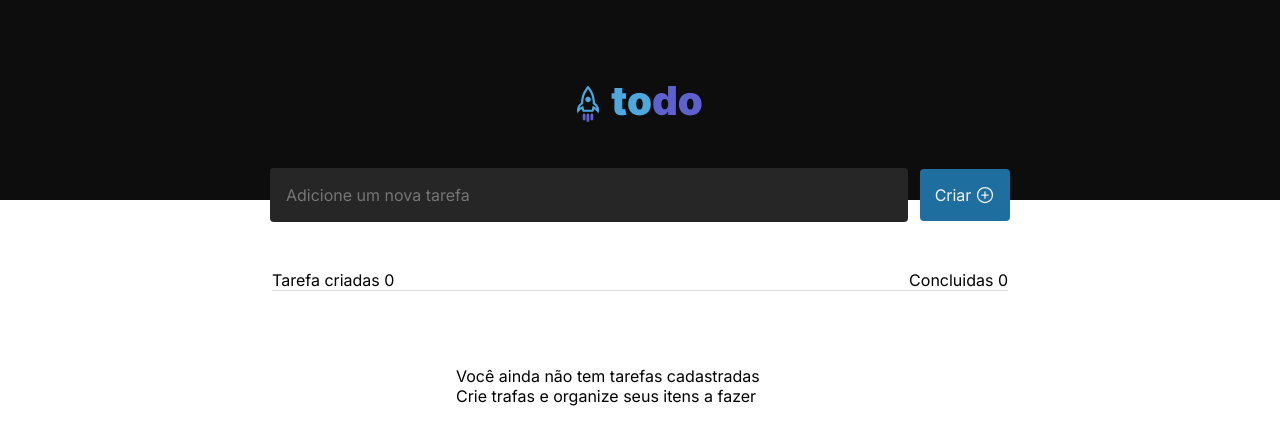
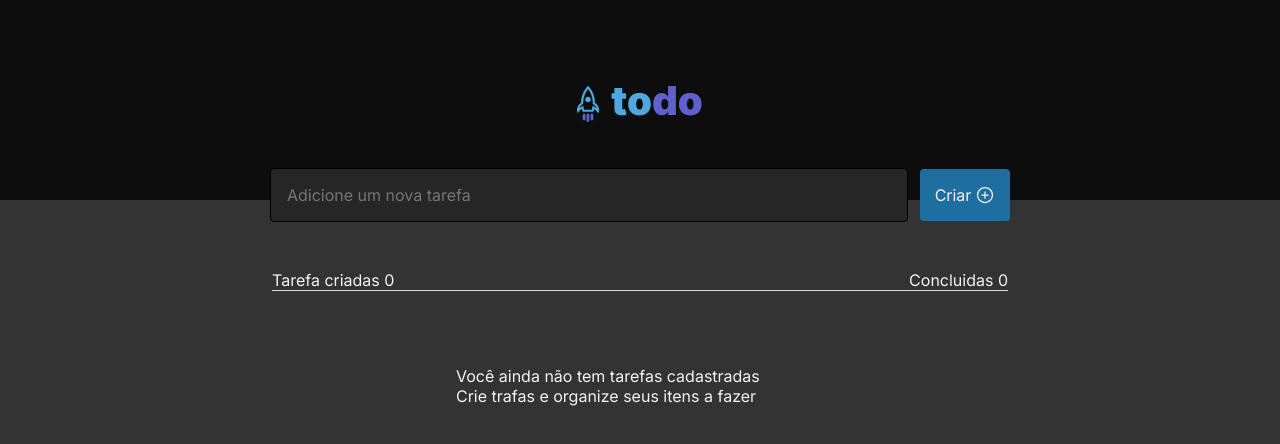
Before and after one commit to TiagoSansas/ToDo_List, a React (Vite) app: page / in a window 1280 px wide. Shown: the top 444 px of the page. Built offline with nearby package versions, Linux system fonts and the light colour scheme.

Commit message:
Ajustes no layout

```diff
--- a/src/components/AddTask.module.css
+++ b/src/components/AddTask.module.css
@@ -11,7 +11,7 @@
   margin-right: 0.75rem;
   background: var(--gray-500);
 
-  border:0;
+  border:1px solid black;
   border-radius: 4px;
 
   color:var(--gray-100)
--- a/src/components/ListTask.module.css
+++ b/src/components/ListTask.module.css
@@ -11,14 +11,15 @@
   justify-content: space-between;
 
   padding-top:3rem;
-
   border-bottom: 1px solid var(--gray-200);
+  color:var(--gray-100);
 }
 .tasks{
 
   position: absolute;
   top:50%;
   left: 25%;
+  color: var(--gray-100);
 
 }
 
--- a/src/components/ListTask.tsx
+++ b/src/components/ListTask.tsx
@@ -47,7 +47,11 @@ export function ListTask({ tasks, onDeleteTask, setTask }: ListTaskProps) {
         </div>
         <div>
           <span>Concluidas </span>
-          <span>{taskComplete}</span>
+          {taskComplete && (
+            <span>
+              {taskComplete} de {tasks.length}
+            </span>
+          )}
         </div>
       </div>
 
@@ -60,7 +64,7 @@ export function ListTask({ tasks, onDeleteTask, setTask }: ListTaskProps) {
       <div>
         {tasks.map((item) => {
           return (
-            <div className={styles.detailsTask}>
+            <div key={item.content} className={styles.detailsTask}>
               <input
                 type="checkbox"
                 onClick={() => handleUpdateTask(item.content)}
--- a/src/global.css
+++ b/src/global.css
@@ -26,3 +26,7 @@ body,input,textarea,button{
   font-weight: 400;
   font-size:1rem;
 }
+
+html{
+  background: var(--gray-400);
+}
```
